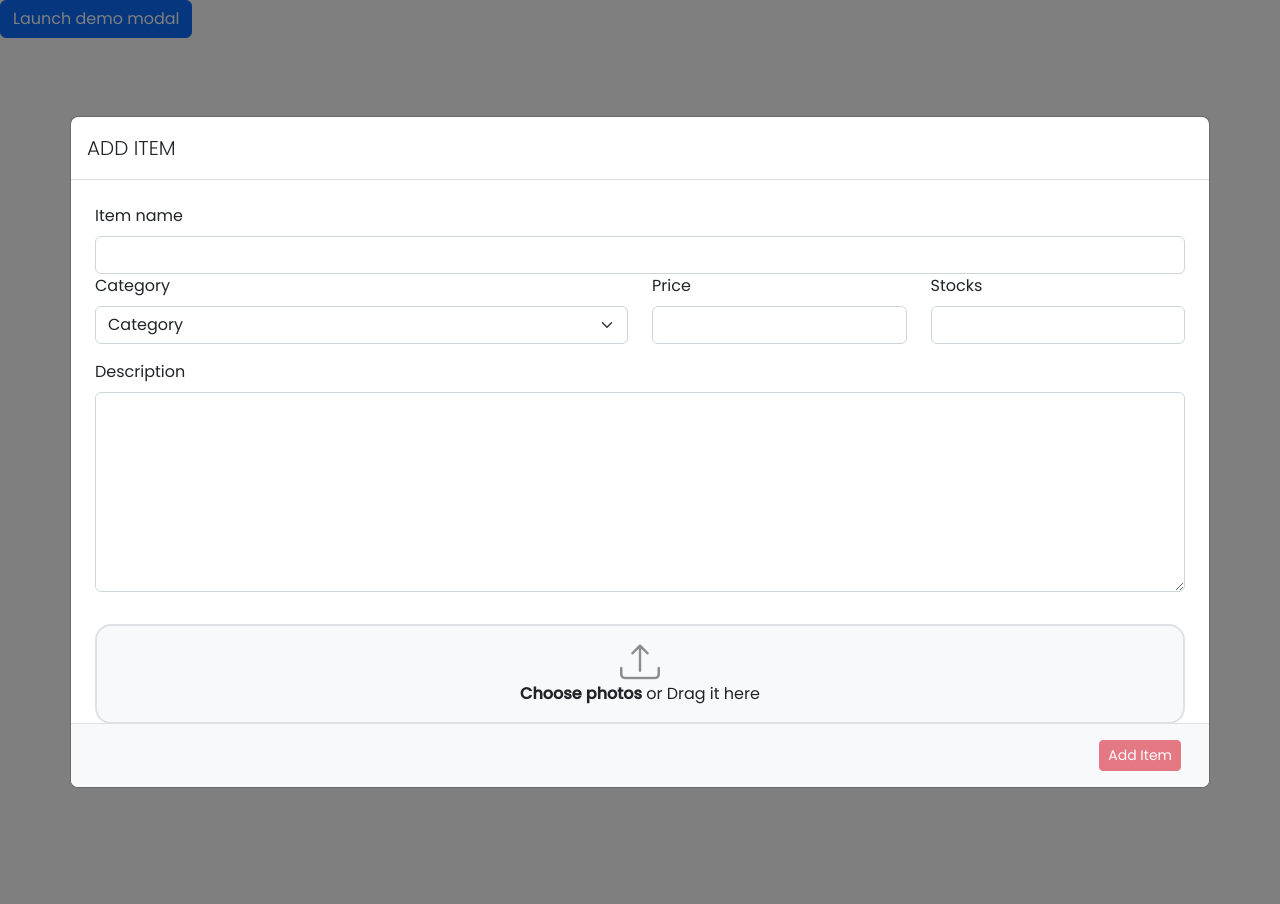
After one commit to onechie/Gold-Place-PH, a PHP site: page /gold-place-ph/modalTester.php in a window 1280 px wide, after a click on "Launch demo modal". The commit adds this page. Run offline with PHP 8.4, Linux system fonts and the light colour scheme; some libraries are stand-ins or nearby versions.

Commit message:
Added functionality of add product in admin panel

```diff
--- /dev/null
+++ b/admin-panel/add-item-modal.php
@@ -0,0 +1,61 @@
+<link rel="stylesheet" href="../css/default.css">
+<link rel="stylesheet" href="../css/dashboard.css">
+<script type="text/javascript" src="../script/client/add_item.js"></script>
+<!-- ADD ITEM MODAL - ADMIN PANEL -->
+<form action="" method="post" enctype="multipart/form-data" id="add-item">
+  <div class="modal fade" id="items" tabindex="-1" aria-labelledby="modalLabel" aria-hidden="true">
+    <div class="modal-dialog modal-dialog-centered  modal-xl">
+      <div class="modal-content">
+        <div class="modal-header">
+          <h5 class="modal-title fw-light" id="modalLabel">ADD ITEM</h5>
+          <button type="button" class="btn-close btn-close-white" data-bs-dismiss="modal" aria-label="Close"></button>
+        </div>
+        <div class="modal-body overflow-auto p-4" style="max-height: 60vh;">
+          <div class="row">
+            <div class="col-12">
+              <label class="form-label" for="item-name">Item name</label>
+              <input type="text" class="form-control" id="item-name" name="name">
+            </div>
+            <div class="col-12 col-sm-6 mb-3">
+              <label class="form-label" for="category">Category</label>
+              <select class="form-select" aria-label="Default select example" id="category" name="category">
+                <option selected value="">Category</option>
+                <option value="Ring">Ring</option>
+                <option value="Necklace">Necklace</option>
+                <option value="Pendant">Pendant</option>
+                <option value="Earring">Earring</option>
+                <option value="Earring">Bracelet</option>
+              </select>
+            </div>
+            <div class="col-12 col-sm-3 mb-3">
+              <label class="form-label" for="price">Price</label>
+              <input type="number" class="form-control" id="price" name="price">
+            </div>
+            <div class="col-12 col-sm-3 mb-3">
+              <label class="form-label" for="stocks">Stocks</label>
+              <input type="number" class="form-control" id="stocks" name="stocks">
+            </div>
+            <div class="col-12 mb-3">
+              <label class="form-label" for="description">Description</label>
+              <textarea class="form-control h-auto" id="description" style="min-height:200px;" name="description"></textarea>
+            </div>
+            <div class="col-12 mb-3">
+              <div id="output" class="mb-3 d-flex flex-wrap justify-content-center">
+
+              </div>
+              <div class="border border-2 position-relative rounded-4 d-flex flex-column justify-content-center align-items-center bg-light" style="height: 100px">
+                <input class="position-absolute z-highest file-upload" accept="image/*" type="file" multiple id="imageInput" style="height: 100%; width: 100%; opacity:0;" name="images[]">
+                <i class="bi bi-upload fs-1 opacity-50 z-mid"></i>
+                <div><strong>Choose photos </strong>or Drag it here</div>
+              </div>
+            </div>
+          </div>
+        </div>
+        <div class="modal-footer bg-light d-flex justify-content-center justify-content-sm-between px-4">
+          <p class="text-danger p-0 m-0" id="errorText"></p>
+          <button type="submit" class="btn btn-sm btn-danger" id="add-item-btn">Add Item</button>
+        </div>
+      </div>
+    </div>
+  </div>
+</form>
--- a/admin-panel/items.php
+++ b/admin-panel/items.php
@@ -122,7 +122,7 @@
                         </div>
                     </div>
                     <div class="w-100 bg-light p-4 d-flex justify-content-center justify-content-sm-end">
-                        <button type="button" class="btn btn-sm btn-danger btn-control">Add Item</button>
+                        <button type="button" class="btn btn-sm btn-danger btn-control" data-bs-toggle="modal" data-bs-target="#items">Add Item</button>
                     </div>
                 </div>
             </div>
--- /dev/null
+++ b/admin-panel/modalTester.php
@@ -0,0 +1,10 @@
+<?php
+include '../user-panel/links.php';
+?>
+<!-- Button trigger modal -->
+<button type="button" class="btn btn-primary" data-bs-toggle="modal" data-bs-target="#items">
+  Launch demo modal
+</button>
+<?php
+include 'add-item-modal.php'
+?>
--- a/admin-panel/users.php
+++ b/admin-panel/users.php
@@ -34,8 +34,8 @@
                                     <tr class=" align-middle">
                                         <th class="ps-4 py-4" style="width:10%">ID</th>
                                         <th class="ps-4" style="width:30%">NAME</th>
-                                        <th class="ps-4" style="width:30%">EMAIL</th>
-                                        <th class="ps-4" style="width:10%">PHONE</th>
+                                        <th class="ps-4" style="width:20%">EMAIL</th>
+                                        <th class="ps-4" style="width:20%">PHONE</th>
                                         <th class="ps-4" style="width:10%">PURCHASED</th>
                                         <th class="ps-4" style="width:10%">ACTION</th>
                                     </tr>
--- a/css/dashboard.css
+++ b/css/dashboard.css
@@ -3,7 +3,7 @@ body {
 }
 
 html {
-    height:100%;
+  height: 100%;
 }
 main {
   height: 100%;
@@ -12,98 +12,101 @@ main {
   overflow-y: hidden;
 }
 .nav-link.active {
-    background-color: gainsboro!important;
-    color: #212529!important;
+  background-color: gainsboro !important;
+  color: #212529 !important;
 }
-.lt-space{
-    letter-spacing: .2em;
+.lt-space {
+  letter-spacing: 0.2em;
 }
-.sm-box{
+.sm-box {
   height: 150px;
 }
-.fix-h{
+.fix-h {
   height: 400px;
 }
-.max-h{
+.max-h {
   max-height: 400px;
 }
-.max-w-for-pie{
+.max-w-for-pie {
   max-width: 400px;
 }
-.max-h-ex{
+.max-h-ex {
   height: 469px;
 }
-.bar{
+.bar {
   max-width: 30px;
   z-index: 999;
 }
-.z-low{
+.z-low {
   z-index: 997;
 }
-.z-mid{
+.z-mid {
   z-index: 998;
 }
-.z-high{
+.z-high {
   z-index: 999;
 }
-.z-highest{
+.z-highest {
   z-index: 1000;
 }
-.back{
+.back {
   z-index: 998;
-
 }
-.sidebar{
+.sidebar {
   max-width: 200px;
   min-width: 50px;
 }
-@media screen and (min-width: 1400px){
-    .test{
+@media screen and (min-width: 1400px) {
+  .test {
     width: 200px;
   }
 }
-@media screen and (max-width: 1399px){
-    .test{
+@media screen and (max-width: 1399px) {
+  .test {
     width: 80px;
   }
 }
-@media screen and (max-width: 576px){
-    .make-abs{
+@media screen and (max-width: 576px) {
+  .make-abs {
     position: absolute;
-        background-color: none!important;
+    background-color: none !important;
   }
-    .hide{
+  .hide {
     display: none;
   }
 }
-@media screen and (min-width: 575px){
-    .make-abs{
-        background-color: #f8f9fa!important;
+@media screen and (min-width: 575px) {
+  .make-abs {
+    background-color: #f8f9fa !important;
   }
 }
-th, p {
-    font-weight: 300!important;
-}
-.fw-200{
-    font-weight: 200!important;
-}
-td{
-    font-weight: 200!important;
-}
-.big-btn{
+.big-btn {
   transition: all 0.3s;
 }
-.big-btn:hover{
+.big-btn:hover {
   cursor: pointer;
   scale: 1.05;
   transition: all 0.3s;
 }
-.color-cancelled{
-    color:#212529;
+.color-cancelled {
+  color: #212529;
 }
-.color-processing{
-    color:#198754;
+.color-processing {
+  color: #198754;
 }
-.color-delivered{
-    color:#28d785;
+.color-delivered {
+  color: #28d785;
 }
+
+h2 {
+  margin: 50px 0;
+}
+.inputImages{
+    height: 300px;
+    width: 300px;
+    object-fit: cover;
+    margin: 10px;
+}
+.file-upload:hover{
+    cursor: pointer;
+}
--- a/css/default.css
+++ b/css/default.css
@@ -62,3 +62,12 @@ html, body {
 .fs-9{
     font-size: 0.7rem;
 }
+th, p {
+    font-weight: 300!important;
+}
+.fw-200{
+    font-weight: 200!important;
+}
+td{
+    font-weight: 200!important;
+}
--- /dev/null
+++ b/script/client/add_item.js
@@ -0,0 +1,107 @@
+$(document).ready(function () {
+  //DISABLE THE ADD ITEM BUTTON
+  $("#add-item-btn").prop("disabled", true);
+
+  $("#imageInput").change(function () {
+    var i = 0;
+    //REMOVE THE IMAGES DISPLAYED//
+    $("#output").empty();
+
+    while (i < this.files.length) {
+      var file = this.files[i];
+      var fileType = file["type"];
+      //VALID FILE EXTENSION LIST
+      var validImageTypes = [
+        "image/gif",
+        "image/jpeg",
+        "image/png",
+        "image/jpg",
+      ];
+      //CHECK IF FILE EXTENSION IS IN THE LIST
+      if ($.inArray(fileType, validImageTypes) < 0) {
+        $("#errorText").append("Please insert pictures only.");
+        //REMOVE THE IMAGES DISPLAYED
+        $("#output").empty();
+        this.value = null;
+      } else {
+        //REMOVE THE ERROR MESSAGES
+        $("#errorText").empty();
+        $("#output").append(
+          "<img class='inputImages rounded-4 shadow' src='" +
+            //GET THE URL OF INPUT IMAGE AND SET AS SOURCE IN IMAGE TAG
+            URL.createObjectURL(event.target.files[i]) +
+            "' />"
+        );
+      }
+      i++;
+    }
+  });
+
+  //AJAX FOR ADDING ALL THE FORM DATA
+  $("#add-item").on("submit", function (e) {
+    e.preventDefault();
+    $.ajax({
+      url: "../script/server/add_item.php",
+      type: "POST",
+      data: new FormData(this),
+      contentType: false,
+      cache: false,
+      processData: false,
+    }).done(function (data) {
+      console.log(data);
+      if (data == "done") {
+        $("#add-item")[0].reset();
+        $("#output").empty();
+        updateButton();
+      }
+    });
+  });
+
+  $("#item-name").change(function () {
+    updateButton();
+  });
+  $("#category").change(function () {
+    updateButton();
+  });
+  $("#price").change(function () {
+    updateButton();
+  });
+  $("#stocks").change(function () {
+    updateButton();
+  });
+  $("#description").change(function () {
+    updateButton();
+  });
+
+  //CHECK IF THERE IS EMPTY VALUE
+  function hasFilled() {
+    if ($("#item-name").val().length == 0) return false;
+    if ($("#category").val().length == 0) return false;
+    if ($("#price").val().length == 0) return false;
+    if ($("#stocks").val().length == 0) return false;
+    if ($("#description").val().length == 0) return false;
+
+    return true;
+  }
+  //CHECK FORM AND UPDATE THE BUTTON
+  function updateButton() {
+    if (hasFilled()) $("#add-item-btn").prop("disabled", false);
+    else $("#add-item-btn").prop("disabled", true);
+  }
+
+  /*
+  $("#add-item").submit(function () {
+    event.preventDefault();
+    console.log(new FormData(this));
+
+    $.post(
+      "../script/server/add_item.php",
+      {
+        data: new FormData(this),
+      },
+      function (data) {
+        console.log(data);
+      }
+    );
+  });*/
+});
```
Also changed, not shown: admin-panel/dashboard.php (+6 -5 lines), admin-panel/sidebar.php (+1 -8 lines), script/server/add_item.php (added, +98 -0 lines), email_layout.html (renamed from email.html). Lines whose indentation alone changed are shown as unchanged.
